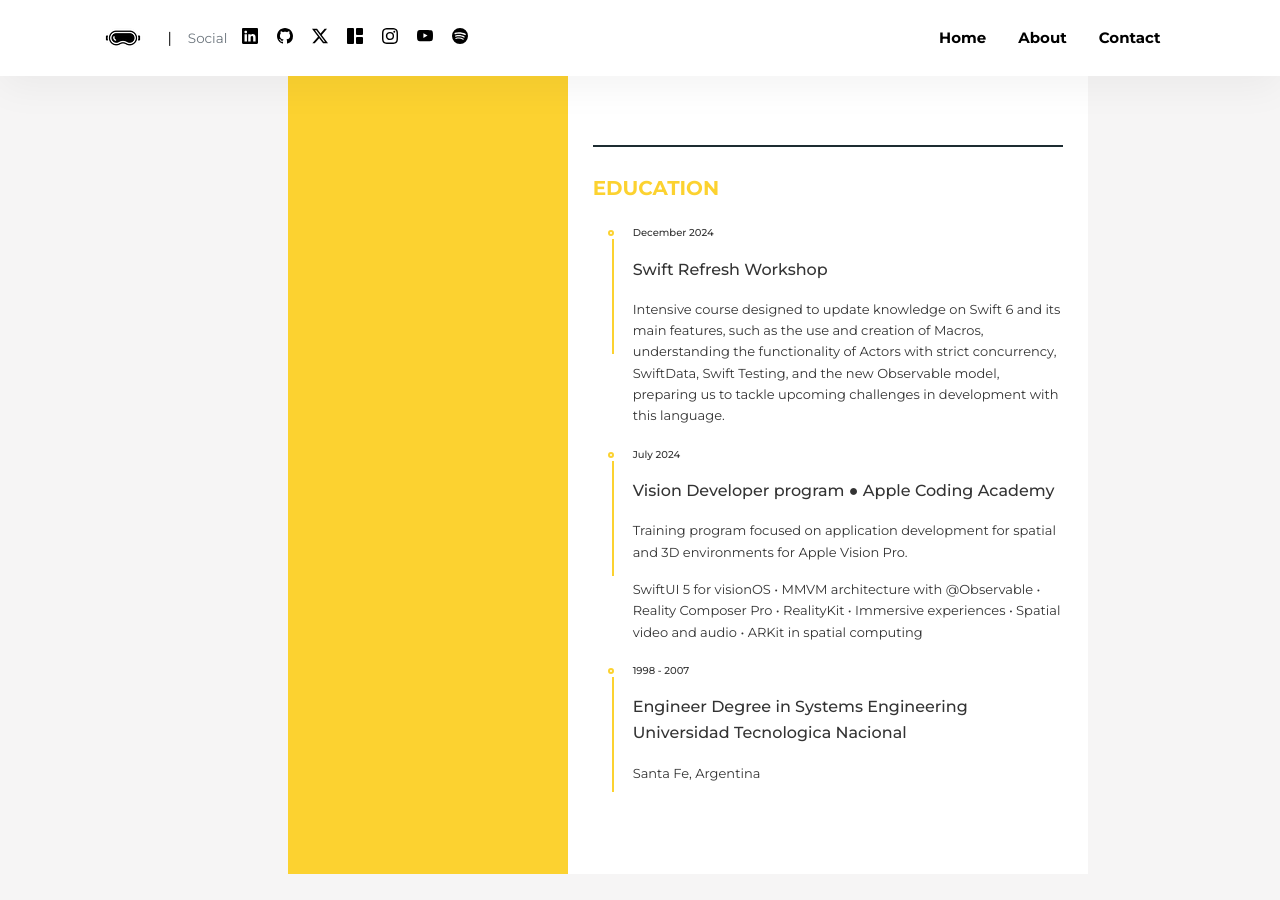
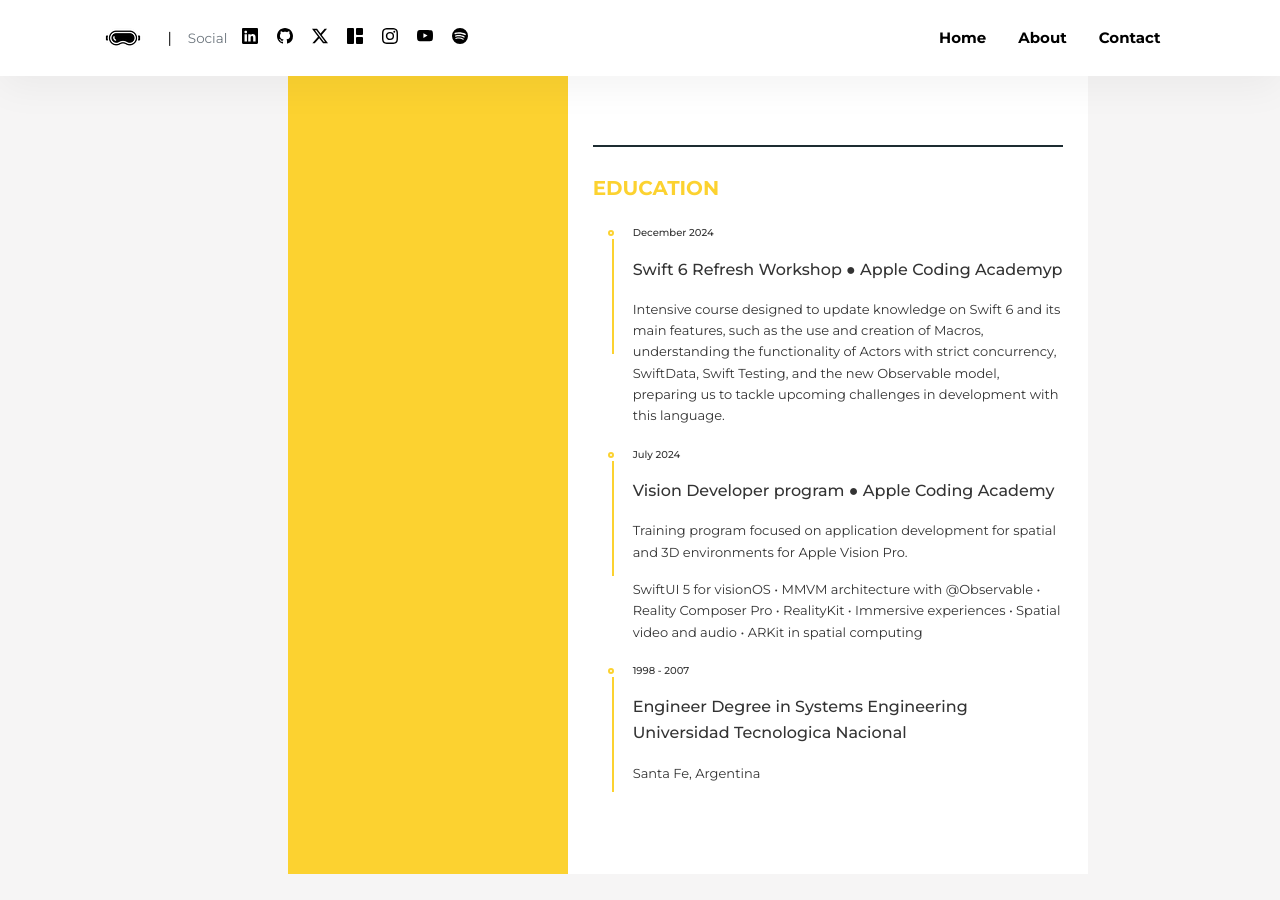
Before and after one commit to silvinaroldan/silvinaroldan.github.io, a Jekyll site: the page built from pages/about.html, in a window 1280 px wide and 900 px high, scrolled down 1756 px. Built offline with Jekyll 4.4.1, drawn with Linux system fonts in a browser that asks for light colours.

Commit message:
Update about certificates

```diff
--- a/pages/about.html
+++ b/pages/about.html
@@ -231,7 +231,7 @@ comments: false
                <li>
                    <div class="date">December 2024</div>
                    <div class="info">
-                        <p class="semi-bold">Swift Refresh Workshop</p>
+                        <p class="semi-bold">Swift 6 Refresh Workshop ●  Apple Coding Academyp</p>
                      <p>Intensive course designed to update knowledge on Swift 6 and its main features, such as the use and creation of Macros, understanding the functionality of Actors with strict concurrency, SwiftData, Swift Testing, and the new Observable model, preparing us to tackle upcoming challenges in development with this language.
 
                      </p>
```
Also changed, not shown: 1 other file.
